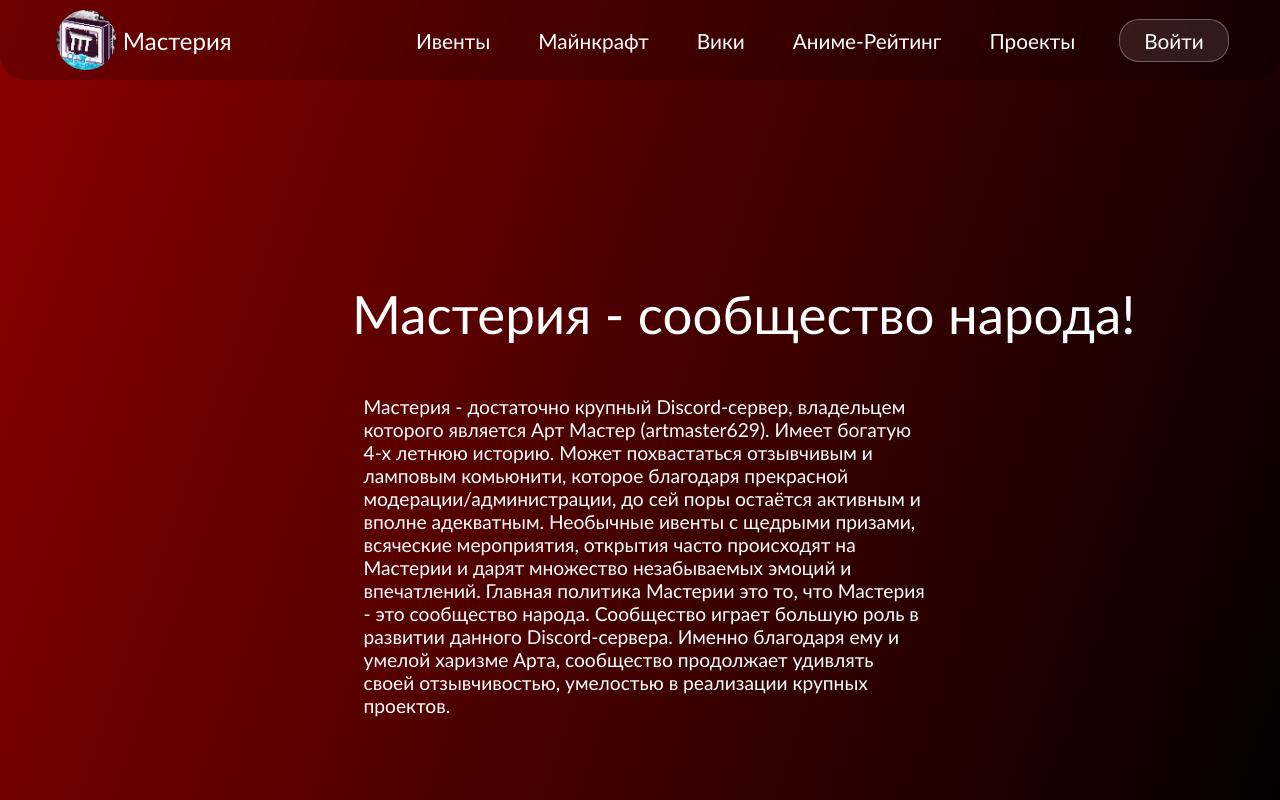
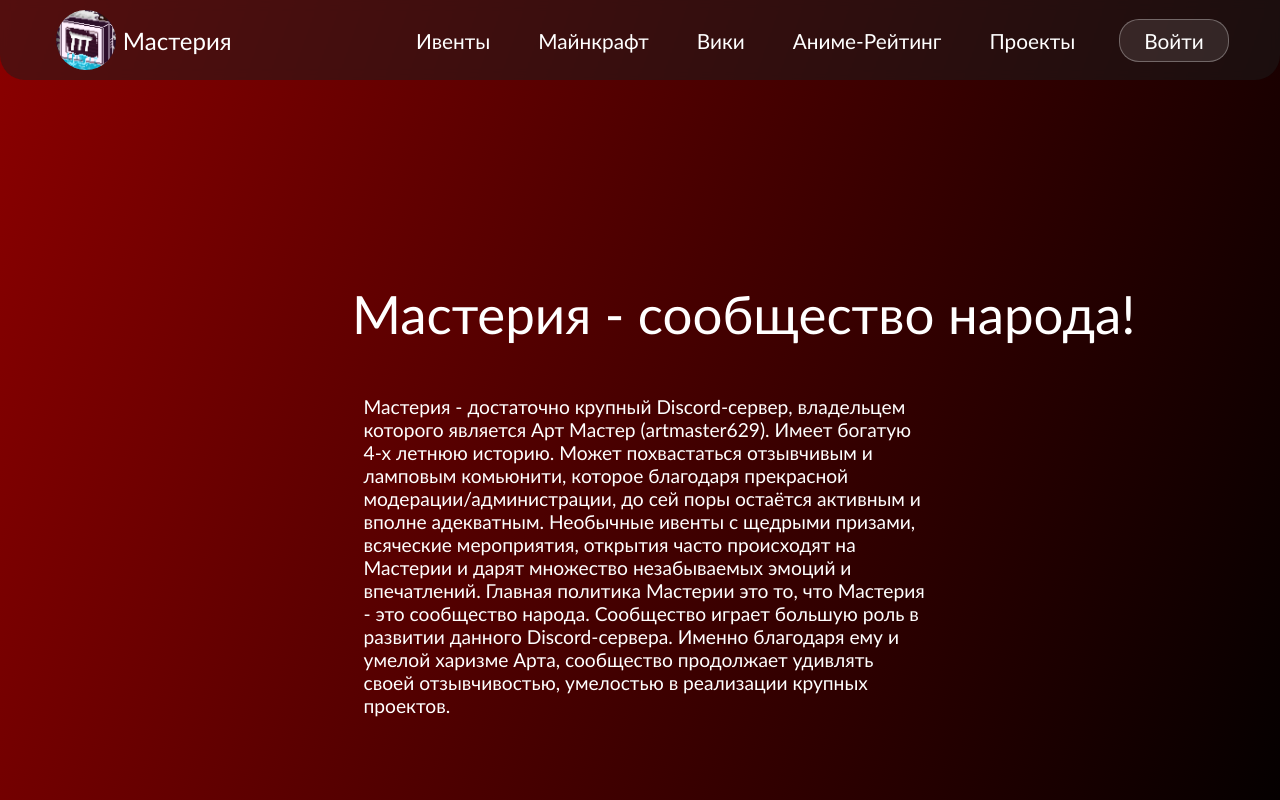
Before and after one commit to Lansort102/Hub-of-Masteria, a plain HTML site: page index.html in a window 1280 px wide. Shown: the top 800 px of the page. Drawn offline with Linux system fonts and the light colour scheme.

Commit message:
style: обновлен цвет фона навбара
- Изменен цвет фона навбара с rgba(0, 0, 0, 0.2) на rgba(29, 29, 29, 0.5) для лучшей видимости

```diff
--- a/style.css
+++ b/style.css
@@ -77,7 +77,7 @@
     display: grid;
     grid-template-columns: 1fr 3fr;
     grid-template-rows: var(--height-navbar);
-    background: rgba(0, 0, 0, 0.2);
+    background: rgba(29, 29, 29, 0.5);
     backdrop-filter: blur(5px);
     -webkit-backdrop-filter: blur(5px);
     height: var(--height-navbar);
```
